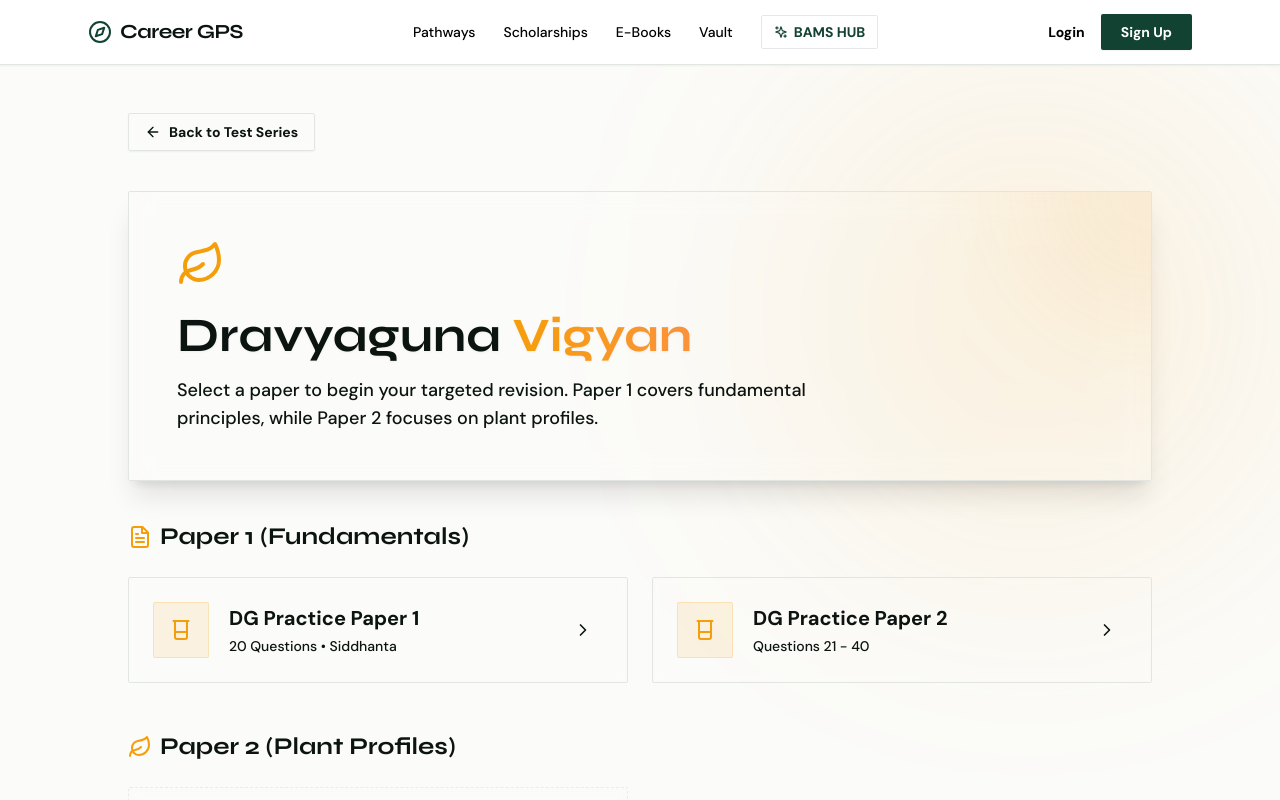
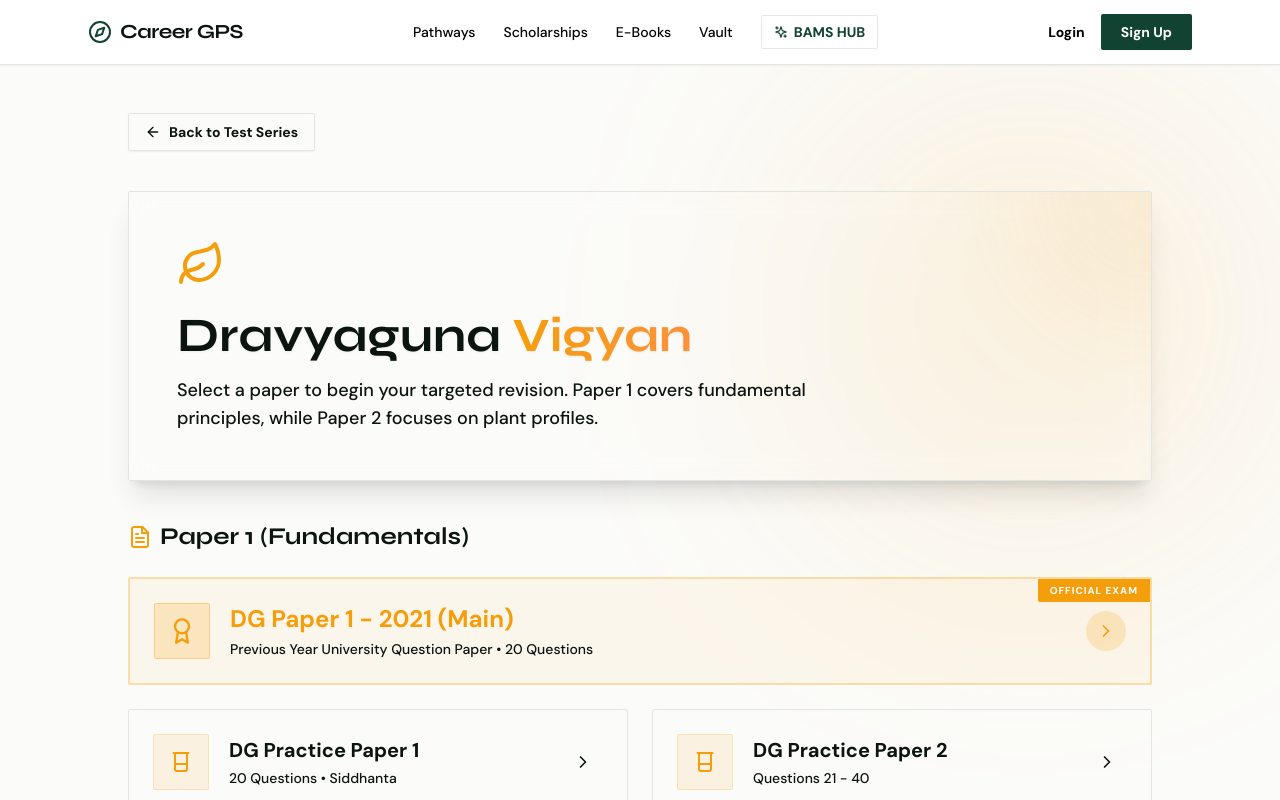
Before and after one commit to SahilDhinwa/Career-gps2.0, a Next.js app: page /mcq-practice/dravyaguna in a window 1280 px wide. Shown: the top 800 px of the page. Built offline with nearby package versions, Linux system fonts and the light colour scheme; no server answers.

Commit message:
Add Award icon and previous year paper link
Added Award icon to the DravyagunaHub component and included a link for the previous year paper with a banner.

```diff
--- a/app/mcq-practice/dravyaguna/page.tsx
+++ b/app/mcq-practice/dravyaguna/page.tsx
@@ -1,7 +1,7 @@
 "use client";
 
 import Link from "next/link";
-import { ArrowLeft, Leaf, Beaker, FileText, ChevronRight, Lock } from "lucide-react";
+import { ArrowLeft, Leaf, Beaker, FileText, ChevronRight, Lock, Award } from "lucide-react";
 
 export default function DravyagunaHub() {
   return (
@@ -31,8 +31,27 @@
           <h2 className="text-2xl font-heading font-bold text-foreground mb-6 flex items-center gap-2">
             <FileText className="w-6 h-6 text-amber-500" /> Paper 1 (Fundamentals)
           </h2>
+
+          {/* SPECIAL: PREVIOUS YEAR PAPER BANNER */}
+          <div className="mb-6">
+            <Link href="/mcq-practice/dravyaguna/paper-1/batch-2021" className="group bg-amber-500/5 backdrop-blur-sm border-2 border-amber-500/30 rounded-sm p-6 flex items-center justify-between hover:border-amber-500 hover:shadow-[0_0_20px_rgba(245,158,11,0.15)] transition-all duration-300 relative overflow-hidden">
+              <div className="absolute top-0 right-0 bg-amber-500 text-white text-[10px] font-bold px-3 py-1 uppercase tracking-widest rounded-bl-sm">Official Exam</div>
+              <div className="flex items-center gap-5">
+                <div className="w-14 h-14 bg-amber-500/20 rounded-sm flex items-center justify-center shrink-0 border border-amber-500/30 group-hover:scale-110 transition-transform">
+                  <Award className="w-7 h-7 text-amber-500" />
+                </div>
+                <div>
+                  <h3 className="font-bold text-amber-500 text-xl md:text-2xl mb-1">DG Paper 1 - 2021 (Main)</h3>
+                  <p className="text-foreground/70 font-medium text-sm">Previous Year University Question Paper • 20 Questions</p>
+                </div>
+              </div>
+              <div className="w-10 h-10 rounded-full bg-amber-500/20 flex items-center justify-center text-amber-500 group-hover:bg-amber-500 group-hover:text-white transition-colors">
+                <ChevronRight className="w-5 h-5" />
+              </div>
+            </Link>
+          </div>
+
           <div className="grid grid-cols-1 md:grid-cols-2 gap-6">
-
             {/* DG Paper 1 - Test 1 (ACTIVE) */}
             <Link href="/mcq-practice/dravyaguna/paper-1/test-1" className="group bg-surface/80 backdrop-blur-sm border border-surfaceBorder rounded-sm p-6 flex items-center justify-between hover:border-amber-500/50 hover:shadow-lg transition-all duration-300">
               <div className="flex items-center gap-5">
```
